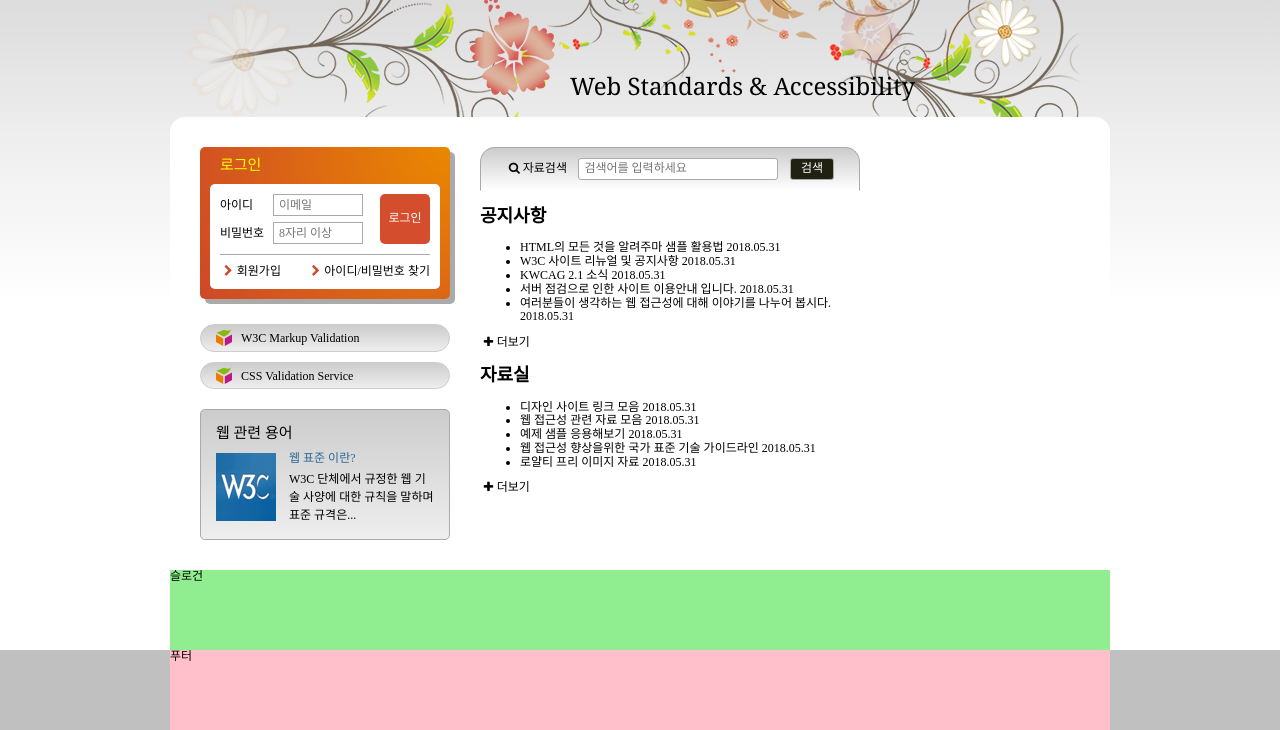
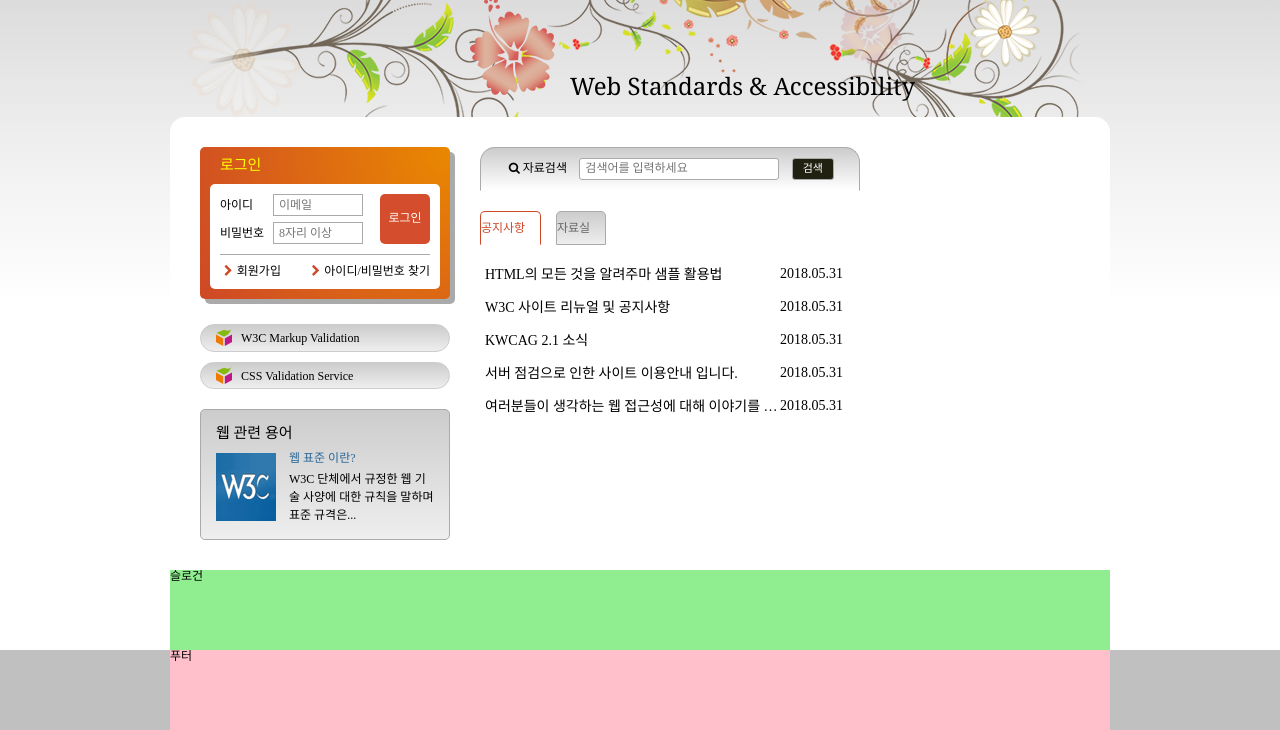
Before and after one commit to ssungs/HTML-CSS, a plain HTML site: page index.html in a window 1280 px wide. Shown: the part 119-849 px from the top of the page. Drawn offline with Linux system fonts and the light colour scheme; a web font is replaced by a local one.

Commit message:
공지사항 및 자료실 일부완성

```diff
--- a/css/style.css
+++ b/css/style.css
@@ -408,86 +408,105 @@ a {
 }
 
 /* 웹 관련 용어 */
-.term{
+.term {
     margin-top: 20px;
-  background: #ccc linear-gradient(180deg, #ccc , #eee);
+    background: #ccc linear-gradient(180deg, #ccc, #eee);
     border: 1px solid #aaa;
     border-radius: 5px;
     padding: 15px;
 }
-.term-heading{
+
+.term-heading {
     margin: 0;
     font-size: 1.5rem;
     font-weight: 500;
 }
-.term-list{
+
+.term-list {
     margin: 10px 0 0 0;
 }
-.term-list-thumbnail, .term-list-brief{
+
+.term-list-thumbnail,
+.term-list-brief {
     margin-left: 0;
 }
-.term-list-subject, .term-list-brief{
+
+.term-list-subject,
+.term-list-brief {
     width: 145px;
 }
-.term-list-subject{
+
+.term-list-subject {
     color: #296897;
     margin-top: -1px;
 }
-.term-list-brief{
+
+.term-list-brief {
     margin-top: 5px;
     line-height: 1.5;
     /* text-align: justify; */
 }
-.term-list > div::after{
+
+.term-list>div::after {
     content: "";
     display: block;
     clear: both;
 }
-.term-list > div{
+
+.term-list>div {
     /* overflow: hidden; */
     margin-top: 10px;
 }
-.term-list img{
+
+.term-list img {
     vertical-align: top;
 }
+
 .term-list div:nth-child(odd) .term-list-subject,
-.term-list div:nth-child(odd) .term-list-brief{
+.term-list div:nth-child(odd) .term-list-brief {
     float: right;
 }
 
-.term-list div:nth-child(odd) .term-list-thumbnail{
+.term-list div:nth-child(odd) .term-list-thumbnail {
     float: left;
 }
+
 .term-list div:nth-child(even) .term-list-subject,
-.term-list div:nth-child(even) .term-list-brief{
+.term-list div:nth-child(even) .term-list-brief {
     float: left;
 }
-.term-list div:nth-child(even) .term-list-thumbnail{
+
+.term-list div:nth-child(even) .term-list-thumbnail {
     float: right;
 }
+
 /* 검색 폼 */
 .search-form {
     /* background-color: yellow; */
-    background: #ccc linear-gradient(180deg, #ccc , #fff);
+    background: #ccc linear-gradient(180deg, #ccc, #fff);
     border: 1px solid #aaa;
     border-radius: 15px 15px 0 0;
     /* border-bottom: 0; */
     border-bottom-color: #fff;
     padding: 10px 25px;
 }
+
 .search-field {
     border: 0;
     margin: 0;
     padding: 0;
 }
+
 .search-form .flexbox {
     display: flex;
     justify-content: space-between;
     align-items: center;
 }
+
 .label-search {
     font-weight: 400;
 }
+
 .search-form input {
     width: 200px;
     border: 1px solid #aaa;
@@ -495,6 +514,7 @@ a {
     height: 22px;
     border-radius: 3px;
 }
+
 .btn-search {
     border: 1px solid #aaa;
     border-radius: 3px;
@@ -502,8 +522,112 @@ a {
     color: #fff;
     padding: 3px 10px;
     height: 22px;
-    font-size: ;
+    font-size: 1.1rem;
 }
+/* 공지사항 및 자료실 */
+.board {
+    /* display: flex; */
+    position: relative;
+    /* margin-top: 10px; */
+    padding-top: 45px;
+    margin-top: 20px;
+}
+.notice-more, .pds-more {
+    position: absolute;
+    top: 0;
+    right: 0;
+}
+.notice-list, .notice-more , .pds-list, .pds-more {
+    display: none;
+}
+.tab-act .notice-list, .tab-act .notice-list,
+.tab-act .pds-list, .tab-act .pds-more {
+    display: block;
+}
+.tab {
+    border: 1px solid #aaa;
+    border-radius: 5px 5px 0 0;
+    background: #ccc linear-gradient(180deg, #ccc, #eee);
+    margin: 0;
+    padding: 10px 15px 8px 0;
+    /* height: 30px; */
+    font-size: 1.2rem;
+    font-weight: 400;
+    color: #666;
+    position: absolute;
+    top: 0;
+    cursor: pointer;
+}
+.tab-act .tab {
+    color: #ce4827;
+    background: #fff;
+    border-color: #ce4827 #ce4827 #fff #ce4827;
+}
+.notice-heading {
+    /* width: 70px;
+    margin-right: 0; */
+    left: 0;
+}
+
+.pds-heading {
+    /* width: 60px;
+    position: absolute; */
+    left: 76px;
+}
+.notice-list, .pds-list {
+    list-style-type: none;
+    margin: 0;
+    padding-left: 0;
+}
+.notice-list li, .pds-list li {
+    display: flex;
+    /* justify-content: space-between; */
+}
+.notice-list a, .pds-list a {
+    /* flex-grow: 1; */
+    width: 300px;
+    white-space: nowrap;
+    overflow: hidden;
+    text-overflow: ellipsis;
+}
+.notice-list time, .pds-list time {
+    width: auto;
+}
+.notice-more {
+    padding: 5px;
+    position: absolute;
+    top: 15px;
+    right: 15px;
+}
+.notice-list {
+    list-style-type: none;
+    padding: 0;
+    margin: 0;
+ }
+.notice-list a {
+    display: inline-block;
+    list-style-type: none;
+    line-height: 2.0;
+    margin: 0;
+    padding: 5px 0 0 5px;
+    font-size: 1.4rem;
+    font-weight: 400;
+}
+time {
+    font-size: 1.4rem;
+    font-weight: 400;
+    padding-top: 10px;
+    float: right;
+}
+
+.pds-list {
+    display: none;
+}
+
+.pds-more {
+    display: none;
+}
+
 /* 슬로건 */
 .slogan {
     background-color: lightgreen;
--- a/index.html
+++ b/index.html
@@ -209,7 +209,7 @@
         </section>
         <div class="board">
           <section class="notice tab-act">
-            <h2 class="tab notice-heading" id="notice-heading">공지사항</h2>
+            <h2 class="tab notice-heading" id="notice-heading" tabindex="0">공지사항</h2>
             <ul class="notice-list">
               <li>
                 <a href="#">HTML의 모든 것을 알려주마 샘플 활용법</a>
@@ -235,7 +235,7 @@
             <a href="#" class="icon-plus notice-more" title="공지사항" aria-labelledby="notice-heading">더보기</a>
           </section>
           <section class="pds">
-            <h2 class="tab pds-heading" id="pds-heading">자료실</h2>
+            <h2 class="tab pds-heading" id="pds-heading" tabindex="0">자료실</h2>
             <ul class="pds-list">
               <li>
                 <a href="#">디자인 사이트 링크 모음</a>
```
Lines whose indentation alone changed are shown as unchanged.
